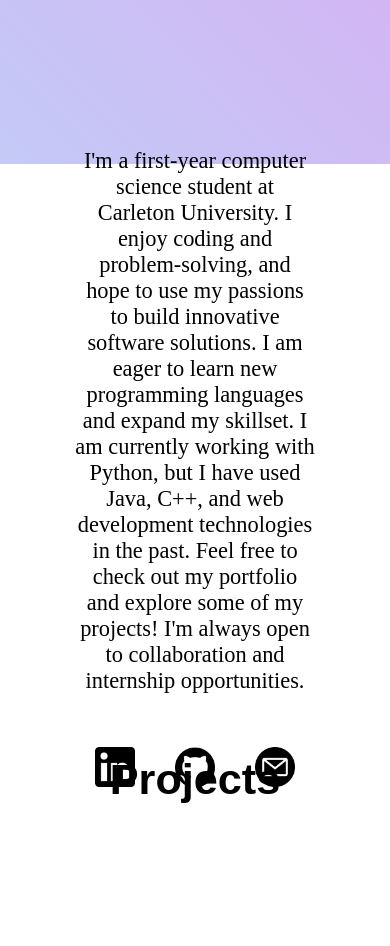
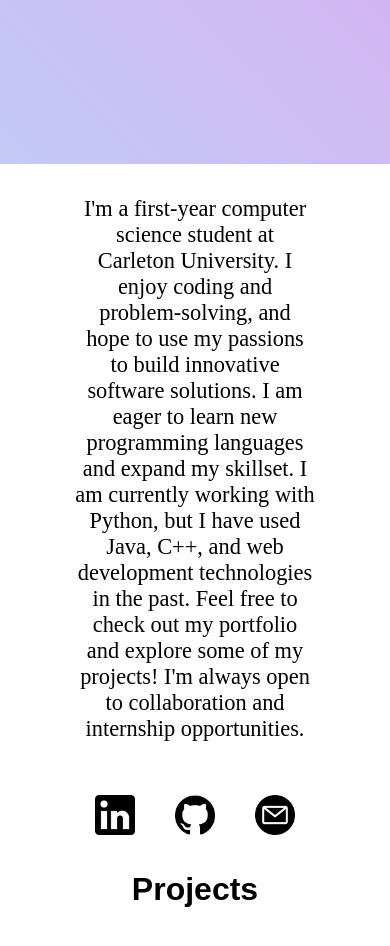
Before and after one commit to emiHuy/website-portfolio, a plain HTML site: page index.html in a window 390 px wide. Shown: the part 680-1626 px from the top of the page. Drawn offline with Linux system fonts and the light colour scheme.

Commit message:
modified elements for mobile

```diff
--- a/styles.css
+++ b/styles.css
@@ -114,8 +114,8 @@ h2 {
 
 @media screen and (max-width: 768px) {
     .box1 {
-        min-height: 200px;
-        padding: 30px 30px;
+        padding: 30px;
+        min-height: auto
     }
 
     h1 {
@@ -131,13 +131,25 @@ h2 {
     }
 
     .section2 {
-        height: 70vh;
-        padding-left: 70px;
-        padding-right: 70px;
+        height: auto;
+        padding-left: 0 20px;
     }
 
     .icon {
         width: 40px;
         height: 40px;
     }
-  }
+
+    .section3 {
+        height: auto; /* Let content grow naturally */
+        padding: 20px; /* Add padding */
+    }
+
+    .box2 {
+        margin: 10px 0; /* Adjust box margin */
+    }
+
+    h2 {
+        font-size: 2rem;
+    }
+}
```
